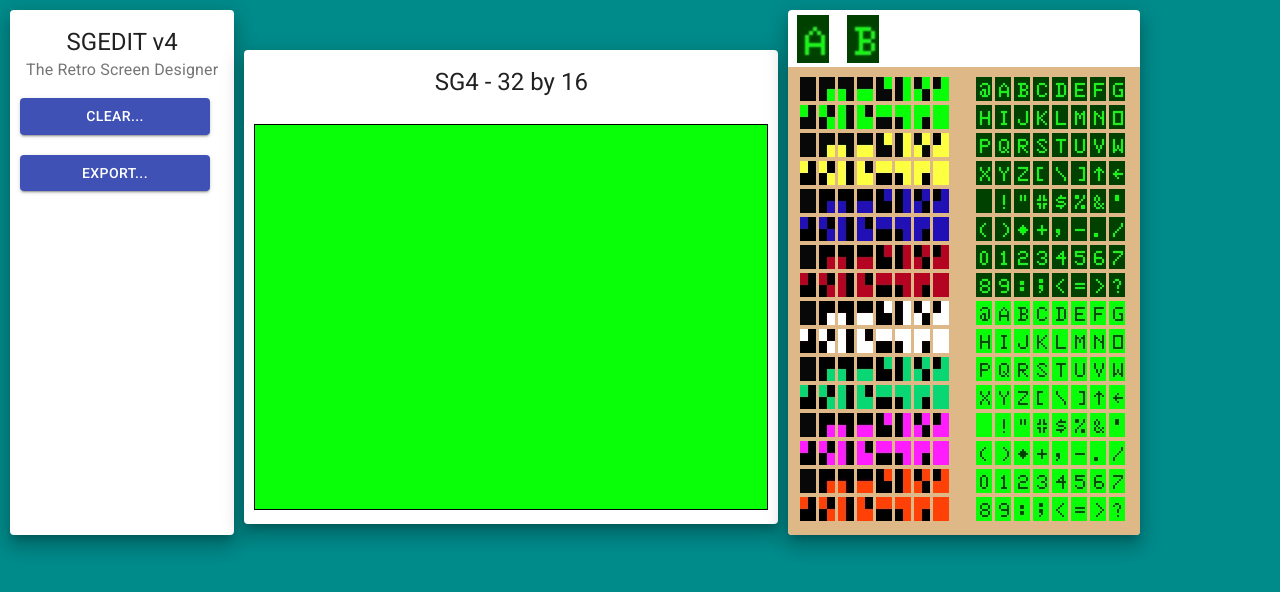
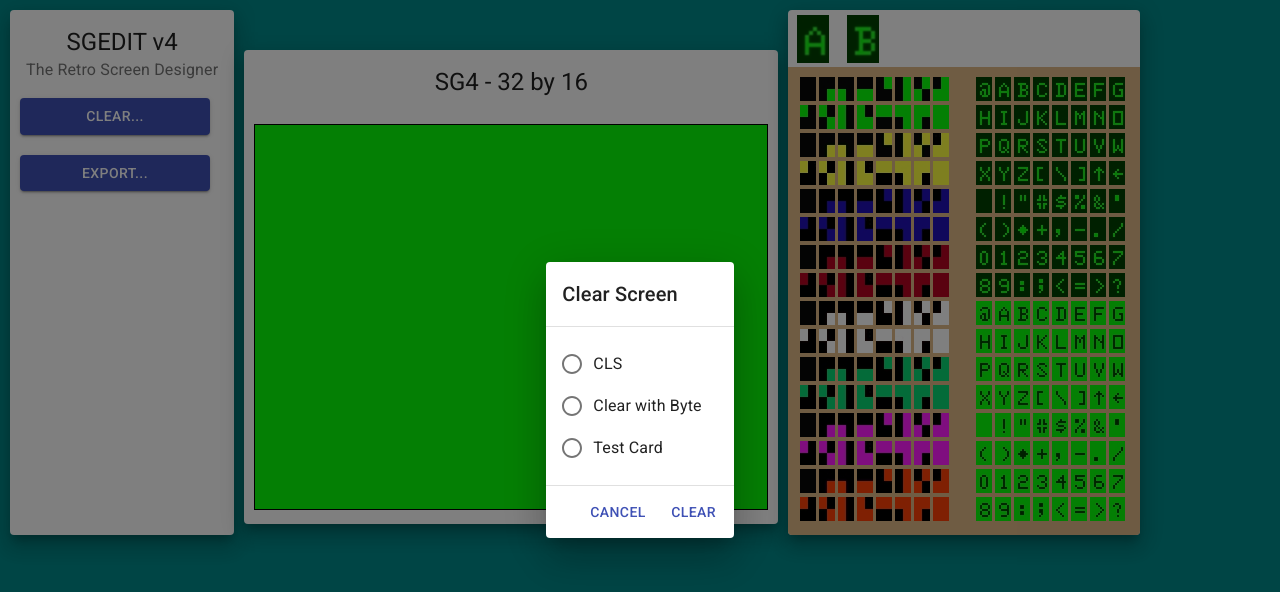
Before and after one commit to daftspaniel/sgeditrx, a React (Create React App) app: page / in a window 1280 px wide. Both pictures are taken after a click on the button "CLEAR...". Shown: the top 592 px of the page. Built offline with nearby package versions, Linux system fonts and the light colour scheme.

Commit message:
Clear dialog and test card clear.

```diff
--- a/package.json
+++ b/package.json
@@ -8,6 +8,7 @@
     "@testing-library/jest-dom": "^4.2.4",
     "@testing-library/react": "^9.5.0",
     "@testing-library/user-event": "^7.2.1",
+    "npm-check": "^5.9.2",
     "react": "^16.13.1",
     "react-dom": "^16.13.1",
     "react-redux": "^7.2.0",
--- a/src/Components/LhsPanel.js
+++ b/src/Components/LhsPanel.js
@@ -1,4 +1,5 @@
 import React from "react"
+import { useDispatch } from "react-redux"
 import { useSelector } from "react-redux"
 
 import "../App.css"
@@ -7,16 +8,29 @@ import Button from "@material-ui/core/Button"
 import { CardHeader } from "@material-ui/core"
 
 import ClearDialog from "../Dialogs/ClearDialog"
+import {
+  showClearDialog,
+  hideClearDialog,
+  clearScreen,
+} from "../State/ScreenActions"
 
 const LhsPanel = () => {
-  const showClearDialog = useSelector((state) => state.transient.showingClearDialog)
+  const dispatch = useDispatch()
+
+  const displayClearDialog = useSelector(
+    (state) => state.transient.showingClearDialog
+  )
 
   return (
     <Card className="LHSPanelContainer" elevation={12}>
       <CardHeader title="SGEDIT v4" subheader="The Retro Screen Designer" />
       <div className="LHSPanel">
         <div className="ButtonColumn">
-          <Button variant="contained" color="primary">
+          <Button
+            variant="contained"
+            color="primary"
+            onClick={() => dispatch(showClearDialog())}
+          >
             Clear...
           </Button>
           <br />
@@ -24,7 +38,15 @@ const LhsPanel = () => {
             Export...
           </Button>
         </div>
-        {showClearDialog && <ClearDialog />}
+        {displayClearDialog && (
+          <ClearDialog
+            closeHandler={() => dispatch(hideClearDialog())}
+            actionHandler={() => {
+              dispatch(hideClearDialog())
+              dispatch(clearScreen())
+            }}
+          />
+        )}
       </div>
     </Card>
   )
--- a/src/Dialogs/ClearDialog.js
+++ b/src/Dialogs/ClearDialog.js
@@ -8,6 +8,10 @@ import MuiDialogActions from "@material-ui/core/DialogActions"
 import IconButton from "@material-ui/core/IconButton"
 import CloseIcon from "@material-ui/icons/Close"
 import Typography from "@material-ui/core/Typography"
+import Radio from "@material-ui/core/Radio"
+import RadioGroup from "@material-ui/core/RadioGroup"
+import FormControlLabel from "@material-ui/core/FormControlLabel"
+import FormControl from "@material-ui/core/FormControl"
 
 const styles = (theme) => ({
   root: {
@@ -53,20 +57,46 @@ const DialogActions = withStyles((theme) => ({
   },
 }))(MuiDialogActions)
 
-export default function ClearDialog() {
+const handleChange = () => {
+  console.log("Popo")
+}
+
+export default function ClearDialog(props) {
   return (
     <div>
       <Dialog aria-labelledby="customized-dialog-title" open={true}>
         <DialogTitle id="customized-dialog-title">Clear Screen</DialogTitle>
         <DialogContent dividers>
-          <Typography gutterBottom>
-            Cras mattis consectetur purus sit amet fermentum. Cras justo odio,
-            dapibus ac facilisis in, egestas eget quam. Morbi leo risus, porta
-            ac consectetur ac, vestibulum at eros.
-          </Typography>
+          <FormControl component="fieldset">
+            <RadioGroup
+              aria-label="method"
+              name="clearMethod"
+              value={2}
+              onChange={handleChange}
+            >
+              <FormControlLabel value="0" control={<Radio />} label="CLS" />
+              <FormControlLabel
+                value="1"
+                control={<Radio />}
+                label="Clear with Byte"
+              />
+              <FormControlLabel
+                value="2"
+                control={<Radio />}
+                label="Test Card"
+              />
+            </RadioGroup>
+          </FormControl>
         </DialogContent>
         <DialogActions>
-          <Button autoFocus color="primary">
+          <Button
+            autoFocus
+            color="primary"
+            onClick={() => props.closeHandler()}
+          >
+            CANCEL
+          </Button>
+          <Button autoFocus color="primary" onClick={()=>props.actionHandler()}>
             CLEAR
           </Button>
         </DialogActions>
--- a/src/State/ScreenActions.js
+++ b/src/State/ScreenActions.js
@@ -3,6 +3,8 @@ export const ACTIONS = {
   SET_SECONDARY_CHAR: "SET_SECONDARY_CHAR",
   SET_CHAR: "SET_CHAR",
   SHOW_CLEAR_DIALOG: "SHOW_CLEAR_DIALOG",
+  HIDE_CLEAR_DIALOG: "HIDE_CLEAR_DIALOG",
+  CLEAR_SCREEN: "CLEAR_SCREEN",
 }
 
 const _setPrimaryChar = (character) => {
@@ -17,8 +19,16 @@ const _setChar = (data) => {
   return { type: ACTIONS.SET_CHAR, data }
 }
 
-const _showClearDialog = (data) => {
+const _showClearDialog = () => {
   return { type: ACTIONS.SHOW_CLEAR_DIALOG }
+}
+
+const _hideClearDialog = () => {
+  return { type: ACTIONS.HIDE_CLEAR_DIALOG }
+}
+
+const _clearScreen = (options) => {
+  return { type: ACTIONS.CLEAR_SCREEN, options }
 }
 
 export const setChar = (data) => _setChar(data)
@@ -28,3 +38,7 @@ export const setPrimaryChar = (character) => _setPrimaryChar(character)
 export const setSecondaryChar = (character) => _setSecondaryChar(character)
 
 export const showClearDialog = () => _showClearDialog()
+
+export const hideClearDialog = () => _hideClearDialog()
+
+export const clearScreen = options => _clearScreen(options)
--- a/src/State/ScreenReducer.js
+++ b/src/State/ScreenReducer.js
@@ -27,6 +27,10 @@ export const screenReducer = function (state, action) {
       return save({ ...state, secondaryCharacter: action.newCharacter })
     case ACTIONS.SHOW_CLEAR_DIALOG:
       return { ...state, transient: { showingClearDialog: true } }
+    case ACTIONS.HIDE_CLEAR_DIALOG:
+      return { ...state, transient: { showingClearDialog: false } }
+    case ACTIONS.CLEAR_SCREEN:
+      return save({ ...state, screenData: getTestCard(state) })
     default:
       const isSavedState = localStorage.sgedit4State
       state = isSavedState
@@ -36,7 +40,24 @@ export const screenReducer = function (state, action) {
       return state
   }
 }
+
 const save = (newState) => {
   localStorage.sgedit4State = JSON.stringify(newState)
   return newState
 }
+
+const getTestCard = (state) => {
+  let char = 0
+
+  const data = buildGrid(SG4.columns, SG4.rows, SG4.defaultCharacter)
+
+  for (let y = 0; y < SG4.rows; y++) {
+    for (let x = 0; x < SG4.columns; x++) {
+      data[x][y].value = char
+      char++
+      if (char > 255) char = 0
+    }
+  }
+
+  return data
+}
```
Also changed, not shown: 1 other file (tests, documents, lock files or other folders).
